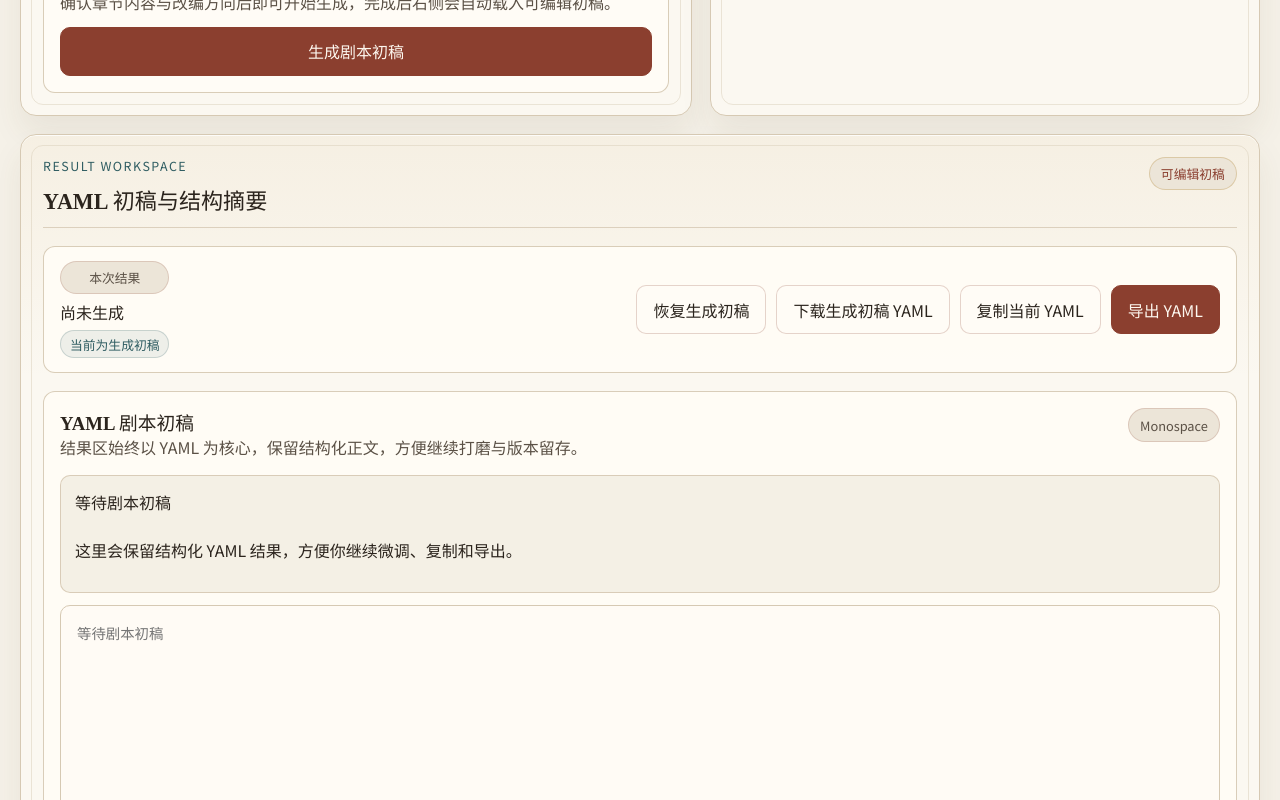
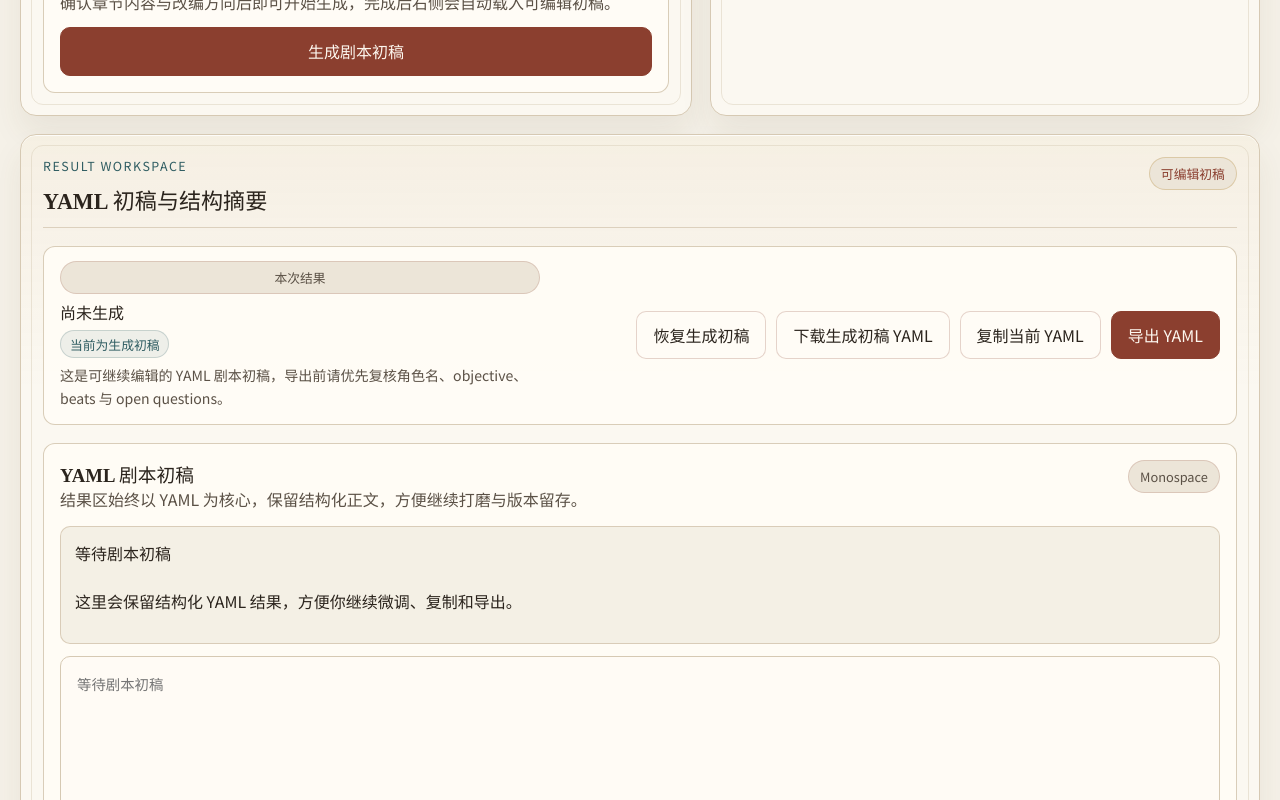
Before and after one commit to AsperforMias/ScriptForge, a React (Vite) app in the folder frontend/: page / in a window 1280 px wide. Shown: the part 2640-3440 px from the top of the page. Built offline with nearby package versions, Linux system fonts and the light colour scheme; no server answers.

Commit message:
fix: tighten result trust signals

```diff
--- a/frontend/src/components/jobs/job-status-panel.tsx
+++ b/frontend/src/components/jobs/job-status-panel.tsx
@@ -64,7 +64,8 @@ export function JobStatusPanel({
       return {
         tone: "success",
         title: "剧本初稿已生成",
-        description: "右侧结果区会继续载入 YAML 初稿与结构化摘要，方便你马上进入修改。",
+        description:
+          "右侧会载入可继续编辑的 YAML 初稿与结构化摘要；请优先复核角色名、场景目标、beats 与开放问题。",
       };
     }
 
--- a/frontend/src/components/result/export-actions.tsx
+++ b/frontend/src/components/result/export-actions.tsx
@@ -39,6 +39,9 @@ export function ExportActions({
         >
           {hasEditedChanges ? "当前为本地编辑稿" : "当前为生成初稿"}
         </span>
+        <p className="result-toolbar__caption">
+          这是可继续编辑的 YAML 剧本初稿，导出前请优先复核角色名、objective、beats 与 open questions。
+        </p>
       </div>
       <div className="result-toolbar__actions">
         <button className="secondary-button" disabled={!canReset} onClick={onReset} type="button">
--- a/frontend/src/components/result/screenplay-summary.tsx
+++ b/frontend/src/components/result/screenplay-summary.tsx
@@ -76,6 +76,13 @@ export function ScreenplaySummary({
   }
 
   const validationWarnings = screenplay.validation.warnings ?? [];
+  const validationLabel = screenplay.validation.status === "passed" ? "结构通过" : "结构待修复";
+  const reviewFocusItems = [
+    "角色名是否完整、稳定，避免碎词或错指。",
+    "scene objective 是否紧贴当前章节证据，而不是跨题材套模板。",
+    "beats 是否像可拍摄片段，而不是被截断的摘要。",
+    "open questions 是否具体、可继续打磨，而不是空泛占位。",
+  ];
   const summaryStats = [
     {
       label: "章节",
@@ -93,9 +100,11 @@ export function ScreenplaySummary({
       hint: "用于快速回看人物关系",
     },
     {
-      label: "校验",
-      value: screenplay.validation.status === "passed" ? "通过" : "需检查",
-      hint: validationWarnings.length ? `${validationWarnings.length} 条提醒` : "当前无提醒",
+      label: "结构校验",
+      value: validationLabel,
+      hint: validationWarnings.length
+        ? `${validationWarnings.length} 条提醒，仍需人工复核内容质量`
+        : "仅表示结构校验通过，仍需人工复核内容质量",
     },
   ];
 
@@ -104,9 +113,38 @@ export function ScreenplaySummary({
       <div className="section-heading">
         <div>
           <h3 id="screenplay-summary-heading">结构摘要</h3>
-          <p>这部分帮助你先把握角色、地点和场景结构，再回到 YAML 继续精修正文。</p>
+          <p>这部分帮助你先把握角色、地点和场景结构，再回到 YAML 继续精修这份可继续编辑的剧本初稿。</p>
         </div>
         <span className="section-tag">Summary</span>
+      </div>
+
+      <div className="quality-guard" role="note" aria-label="Result quality guidance">
+        <strong>这是可继续编辑的 YAML 剧本初稿，不是质量已确认的最终剧本。</strong>
+        <p>
+          {screenplay.validation.status === "passed"
+            ? "当前结果已通过结构 / Schema 校验，但这不代表人物命名、场景目标、beats 或开放问题已经可靠。"
+            : "当前结果连结构校验也未完全通过，需要先结合提醒修订，再继续判断语义质量。"}
+        </p>
+        <ul className="notice-list quality-guard__list">
+          {reviewFocusItems.map((item) => (
+            <li key={item}>{item}</li>
+          ))}
+        </ul>
+        {validationWarnings.length ? (
+          <div className="quality-guard__warnings status-notice status-notice--warning">
+            <strong>后端 validation.warnings</strong>
+            <ul className="notice-list">
+              {validationWarnings.map((warning) => (
+                <li key={warning}>{warning}</li>
+              ))}
+            </ul>
+          </div>
+        ) : (
+          <div className="quality-guard__warnings status-notice status-notice--neutral">
+            <strong>当前没有 validation.warnings</strong>
+            <p>这只表示后端暂未给出额外结构提醒，不代表内容质量、题材贴合度或可拍摄性已经没有问题。</p>
+          </div>
+        )}
       </div>
 
       <div className="summary-overview">
@@ -118,17 +156,6 @@ export function ScreenplaySummary({
           </article>
         ))}
       </div>
-
-      {validationWarnings.length ? (
-        <div className="status-notice status-notice--warning">
-          <strong>结构提醒</strong>
-          <ul className="notice-list">
-            {validationWarnings.map((warning) => (
-              <li key={warning}>{warning}</li>
-            ))}
-          </ul>
-        </div>
-      ) : null}
 
       <div className="summary-grid">
         <article className="summary-card">
--- a/frontend/src/pages/workspace-page.tsx
+++ b/frontend/src/pages/workspace-page.tsx
@@ -107,7 +107,7 @@ export function WorkspacePage() {
     setResultNotice({
       tone: "success",
       title: "已载入最新生成结果",
-      description: "右侧 YAML 编辑区已经同步到这次生成的剧本初稿；你可以继续编辑、复制或导出当前版本。",
+      description: "右侧 YAML 编辑区已经同步到这次生成的剧本初稿；请先复核角色名、场景目标、beats 与开放问题，再继续编辑或导出。",
     });
   }, [loadedResultJobId, resultPayload]);
 
@@ -133,7 +133,7 @@ export function WorkspacePage() {
     }
 
     if (activeJobStatus === "succeeded" && resultPayload) {
-      return "结果已就绪";
+      return "初稿已就绪";
     }
 
     if (activeJobStatus === "failed") {
--- a/frontend/src/styles/globals.css
+++ b/frontend/src/styles/globals.css
@@ -756,6 +756,14 @@ button {
   background: rgba(47, 93, 98, 0.08);
 }
 
+.result-toolbar__caption {
+  max-width: 30rem;
+  margin: 0;
+  color: var(--text-secondary);
+  font-size: 0.88rem;
+  line-height: 1.6;
+}
+
 .result-toolbar__actions {
   display: flex;
   gap: 10px;
@@ -807,6 +815,35 @@ button {
   color: var(--accent-secondary);
   border-color: rgba(47, 93, 98, 0.24);
   background: rgba(47, 93, 98, 0.08);
+}
+
+.quality-guard {
+  display: flex;
+  flex-direction: column;
+  gap: 12px;
+  margin-bottom: 14px;
+  padding: 16px;
+  border: 1px solid rgba(160, 106, 28, 0.24);
+  border-radius: 12px;
+  background:
+    linear-gradient(180deg, rgba(160, 106, 28, 0.08), transparent 34%),
+    rgba(255, 252, 246, 0.96);
+}
+
+.quality-guard p {
+  margin: 0;
+  color: var(--text-secondary);
+  line-height: 1.65;
+}
+
+.quality-guard__list {
+  display: flex;
+  flex-direction: column;
+  gap: 6px;
+}
+
+.quality-guard__warnings {
+  padding: 12px 14px;
 }
 
 .summary-overview {
```
Also changed, not shown: 2 other files (tests, documents, lock files or other folders).
